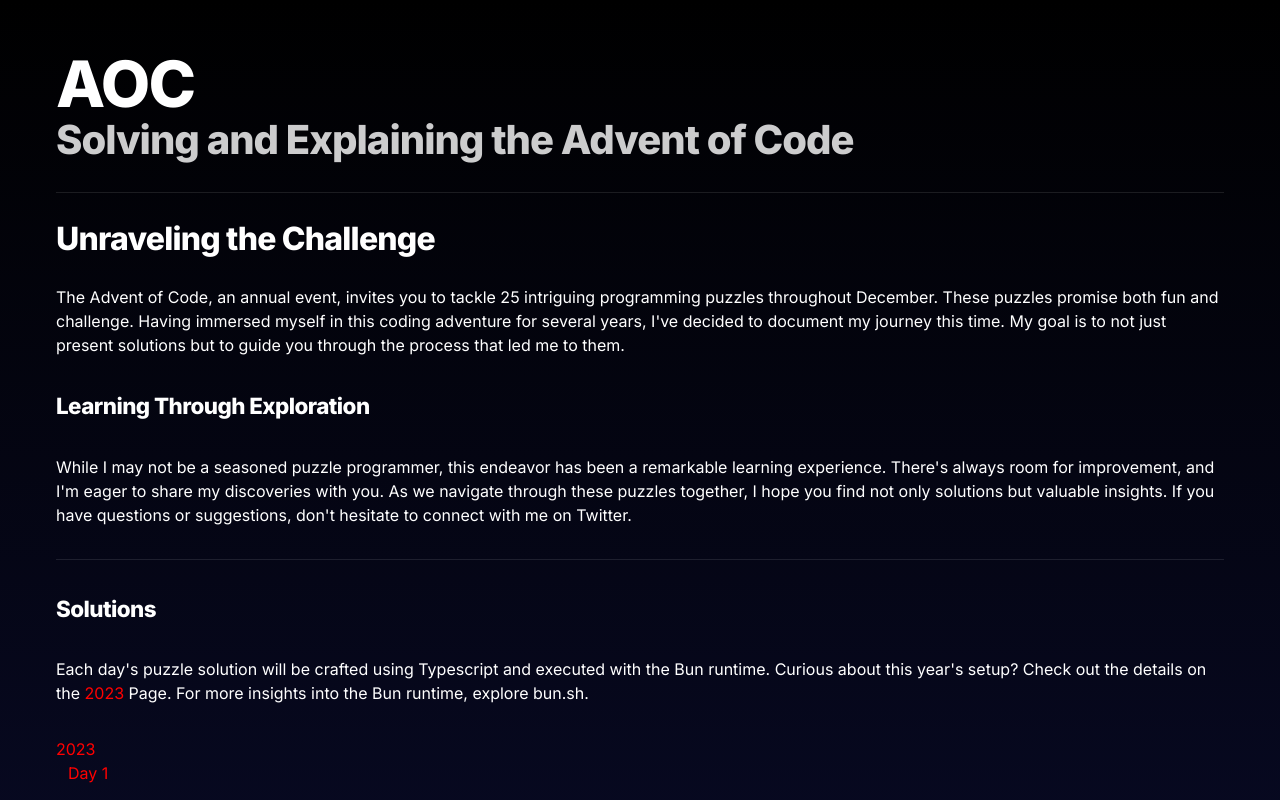
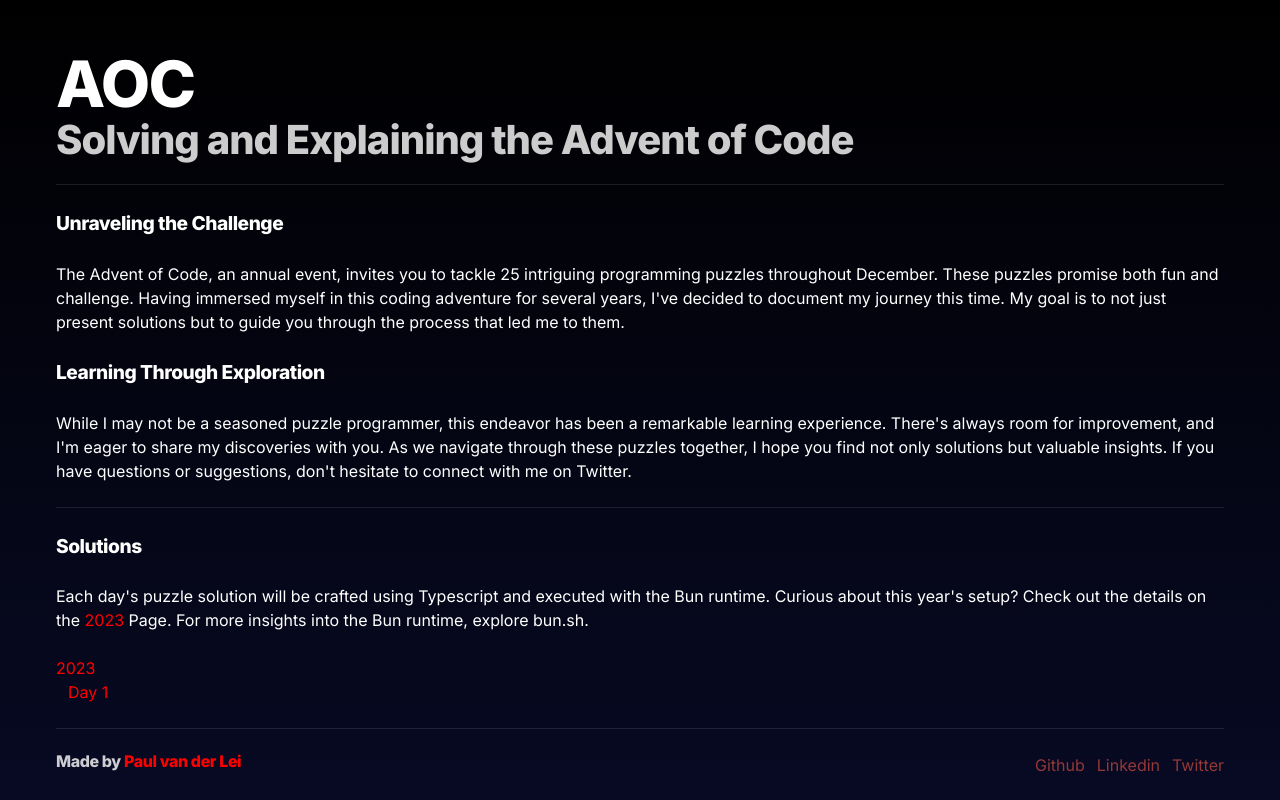
Before and after one commit to 0pilatos0/aoc-explained, a Next.js app: page / in a window 1280 px wide. Shown: the top 800 px of the page. Built offline with nearby package versions, Linux system fonts and the light colour scheme.

Commit message:
Update layout and subtitle styles

```diff
--- a/src/app/layout.tsx
+++ b/src/app/layout.tsx
@@ -27,7 +27,7 @@ export default function RootLayout({
       ></script>
       <body className={`font-sans ${inter.variable}`}>
         <main className="flex min-h-screen flex-col items-center bg-gradient-to-b from-[#000000] to-[#090b29]  text-white">
-          <div className="container flex max-w-[1200px] flex-col justify-center gap-8 px-4 py-16">
+          <div className="container flex max-w-[1200px] flex-col justify-center gap-6 px-4 py-16">
             {children}
             {/* Footer */}
             <hr className="w-full border-[#ffffff] border-opacity-10" />
--- a/src/app/page.tsx
+++ b/src/app/page.tsx
@@ -19,7 +19,7 @@ export default function HomePage() {
 
       <Separator />
 
-      <Title title="Unraveling the Challenge" />
+      <SubTitle title="Unraveling the Challenge" />
       <p>
         The Advent of Code, an annual event, invites you to tackle 25 intriguing
         programming puzzles throughout December. These puzzles promise both fun
--- a/src/components/subTitle.tsx
+++ b/src/components/subTitle.tsx
@@ -6,7 +6,7 @@ type SubTitleProps = {
 
 function SubTitle({ title }: Readonly<SubTitleProps>) {
   return (
-    <h4 className="text-1xl font-extrabold tracking-tight text-white sm:text-[1.4rem]">
+    <h4 className="text-1xl font-extrabold tracking-tight text-white sm:text-[1.2rem]">
       {title}
     </h4>
   );
```
